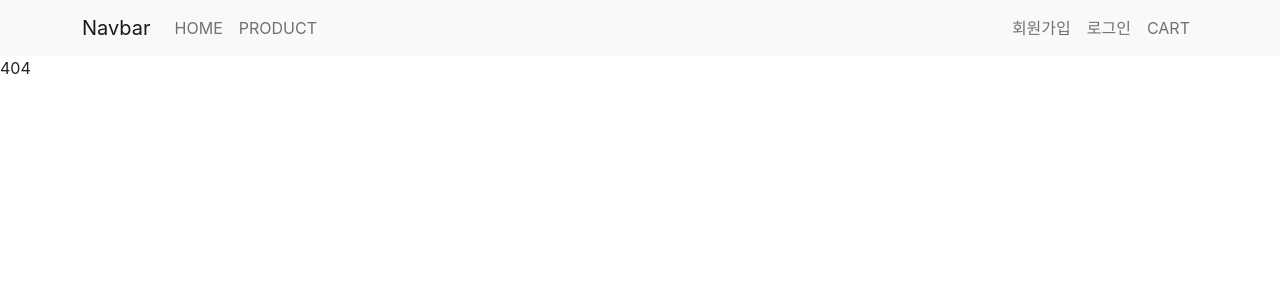
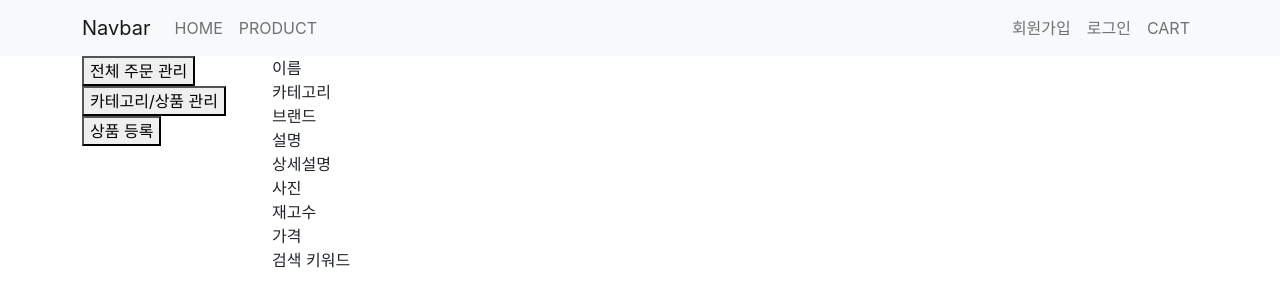
Before and after one commit to jeongjong10/EliceProject-BookStore_10team, a React (Create React App) app in the folder project/front/: page /productreg in a window 1280 px wide. Before the commit this address had no page. Shown: the top 306 px of the page. Built offline with nearby package versions, Linux system fonts and the light colour scheme.

Commit message:
회원정보수정, 회원탈퇴

```diff
--- a/project/front/package.json
+++ b/project/front/package.json
@@ -13,6 +13,7 @@
     "react-bootstrap": "^2.7.0",
     "react-daum-postcode": "^3.1.1",
     "react-dom": "^18.2.0",
+    "react-modal": "^3.16.1",
     "react-router-dom": "^6.8.0",
     "react-scripts": "5.0.1",
     "web-vitals": "^2.1.4"
--- a/project/front/src/App.js
+++ b/project/front/src/App.js
@@ -10,6 +10,7 @@ import List from "./views/routes/List";
 import Registerdone from "./views/routes/Registerdone";
 import Privacy from "./views/routes/Privacy";
 import Secession from "./views/routes/Secession";
+import Productreg from "./views/routes/Productreg";
 
 function App() {
   const navigate = useNavigate();
@@ -74,6 +75,7 @@ function App() {
         <Route path="/registerdone" element={<Registerdone />} />
         <Route path="/privacy" element={<Privacy />} />
         <Route path="/secession" element={<Secession />} />
+        <Route path="/productreg" element={<Productreg />} />
       </Routes>
     </div>
   );
--- a/project/front/src/views/routes/Privacy.js
+++ b/project/front/src/views/routes/Privacy.js
@@ -41,7 +41,7 @@ const Privacy = () => {
       return alert("비밀번호가 비밀번호 확인과 일치하지 않습니다.");
     } else if (adress.length <= 0) {
       return alert("주소를 입력해주세요.");
-    } else if (number.length < 11) {
+    } else if (number.length !== 11) {
       return alert("전화번호를 다시 확인해주세요.");
     } else {
       return alert("저장이 완료되었습니다."), navigate("/");
@@ -62,7 +62,7 @@ const Privacy = () => {
             <br />
             <button
               onClick={() => {
-                navigate("/");
+                navigate("/secession");
               }}
             >
               회원 탈퇴
--- /dev/null
+++ b/project/front/src/views/routes/Productreg.js
@@ -0,0 +1,32 @@
+import React from "react";
+import { Card, Container, Row, Col, ListGroup, Nav } from "react-bootstrap";
+
+const Productreg = () => {
+  return (
+    <Container>
+      <Row>
+        <Col xs lg="2">
+          <button>전체 주문 관리</button>
+          <br />
+          <button>카테고리/상품 관리</button>
+          <br />
+          <button>상품 등록</button>
+          <br />
+        </Col>
+        <Col>
+          <div>이름</div>
+          <div>카테고리</div>
+          <div>브랜드</div>
+          <div>설명</div>
+          <div>상세설명</div>
+          <div>사진</div>
+          <div>재고수</div>
+          <div>가격</div>
+          <div>검색 키워드</div>
+        </Col>
+      </Row>
+    </Container>
+  );
+};
+
+export default Productreg;
--- a/project/front/src/views/routes/Secession.js
+++ b/project/front/src/views/routes/Secession.js
@@ -1,5 +1,8 @@
-import React from "react";
+import React, { useState } from "react";
+import SecessionModal from "./SecessionModal";
+
 const Secession = () => {
+  const [secessionModalOn, setSecessionModalOn] = useState(false);
   return (
     <div
       style={{
@@ -10,10 +13,18 @@ const Secession = () => {
         height: "80vh",
       }}
     >
+      <SecessionModal
+        show={secessionModalOn}
+        onHide={() => {
+          setSecessionModalOn(false);
+        }}
+      />
       <form style={{ display: "flex", flexDirection: "column" }}>
         <h3>비밀번호</h3>
         <input />
-        <button>확인</button>
+        <div>
+          <button onClick={() => setSecessionModalOn(true)}>확인</button>
+        </div>
         <br />
       </form>
     </div>
--- /dev/null
+++ b/project/front/src/views/routes/SecessionModal.js
@@ -0,0 +1,28 @@
+import React from "react";
+import Button from "react-bootstrap/Button";
+import Modal from "react-bootstrap/Modal";
+
+function SecessionModal({ show, onHide }) {
+  return (
+    <Modal
+      show={show}
+      onHide={onHide}
+      size="lg"
+      aria-labelledby="contained-modal-title-vcenter"
+      centered
+    >
+      <Modal.Header closeButton>
+        <Modal.Title id="contained-modal-title-vcenter">회원 탈퇴</Modal.Title>
+      </Modal.Header>
+      <Modal.Body>
+        <p>탈퇴하시겠습니까?</p>
+      </Modal.Body>
+      <Modal.Footer>
+        <Button onClick={onHide}>예</Button>
+        <Button onClick={onHide}>아니오</Button>
+      </Modal.Footer>
+    </Modal>
+  );
+}
+
+export default SecessionModal;
```
Also changed, not shown: 1 other file (tests, documents, lock files or other folders).
